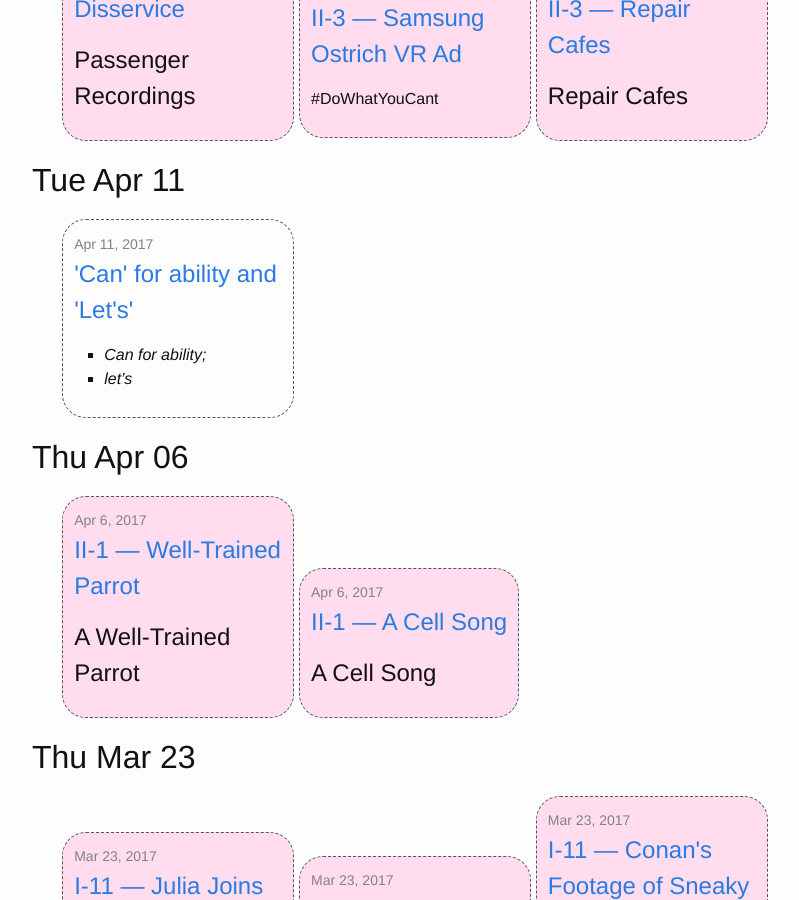
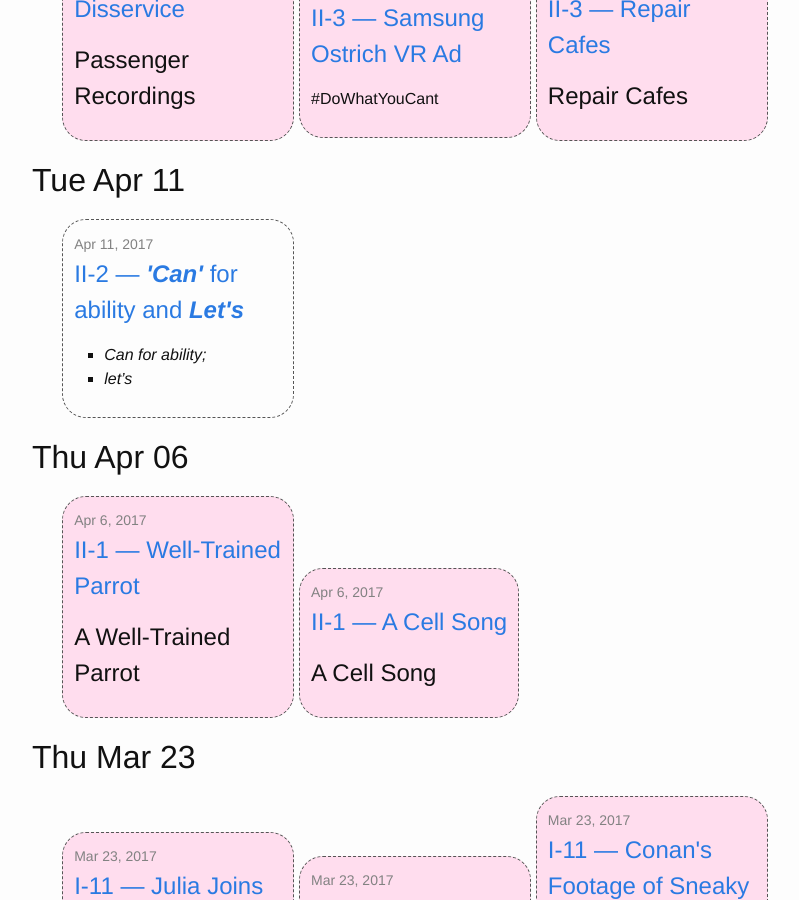
Before and after one commit to MrArgote/19-dot-argote-dot-org, a Jekyll site: the page built from index.html, in a window 1280 px wide and 900 px high, scrolled down 317 px. Shown: the whole window, without its empty margins (238-1037 px from the left). Built offline with Jekyll 4.4.1, drawn with Linux system fonts in a browser that asks for light colours.

Commit message:
add markdownify liquid filter to index pages' display of blog posts, and add markdown to II-3

```diff
--- a/Spring/Act-II/_posts/2017-04-11-Tue-Class-02.md
+++ b/Spring/Act-II/_posts/2017-04-11-Tue-Class-02.md
@@ -1,5 +1,5 @@
 ---
-title: "'Can' for ability and 'Let's'"
+title: II-2 — ***'Can'*** for ability and ***Let's***
 computer-lab: false
 ---
 
--- a/index.html
+++ b/index.html
@@ -32,7 +32,7 @@
       <li{% if post.computer-lab == true %} class="computer-lab"{% endif %}>
         <span class="post-meta">{{ post.date | date: "%b %-d, %Y" }}</span>
         <h2>
-          <a class="post-link" href="{{ post.url | prepend: site.baseurl }}">{{ post.title | escape }}</a>
+          <a class="post-link" href="{{ post.url | prepend: site.baseurl }}">{{ post.title | escape | markdownify }}</a>
         </h2>
         <p>
           {{ post.excerpt }}
```
